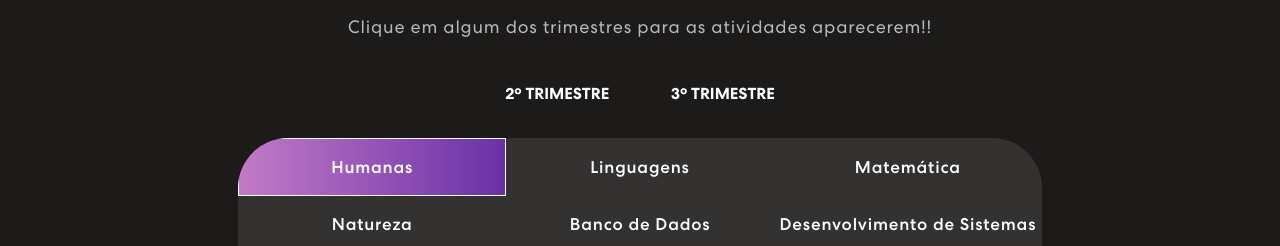
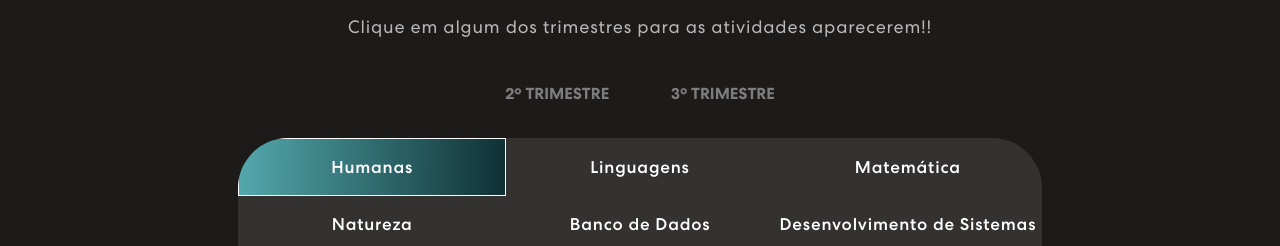
Before and after one commit to laraDrews/PortfolioMassa, a React (Create React App) app: page / in a window 1280 px wide. Shown: the part 1431-1677 px from the top of the page. Built offline with nearby package versions, Linux system fonts and the light colour scheme.

Commit message:
aaaaaaaaa

```diff
--- a/src/App.css
+++ b/src/App.css
@@ -1,4 +1,4 @@
-/************ Custom Font ************/
+/*Fontes*/
 @font-face {
 	font-family: Centra;
 	src: url('./assets/font/CentraNo2-Bold.ttf');
@@ -15,7 +15,7 @@
 	font-weight: 400;
 }
 
-/************ Default Css ************/
+/*Css*/
 * {
   margin: 0;
   padding: 0;
@@ -81,7 +81,7 @@ p.success {
 p.danger {
 	color: red;
 }
-/************ Navbar Css ************/
+/*Navbar Css */
 nav.navbar {
   padding: 18px 0;
   position: fixed;
@@ -234,7 +234,7 @@ nav.navbar .navbar-toggler[aria-expanded="true"] .navbar-toggler-icon {
 	border-color: transparent;
 }
 
-/************ Banner Css ************/
+/*Banner Css */
 .banner {
   margin-top: 0;
   padding: 260px 0 100px 0;
@@ -304,7 +304,7 @@ nav.navbar .navbar-toggler[aria-expanded="true"] .navbar-toggler-icon {
   border-right: 0.08em solid #666;
 }
 
-/************ Skills Css ************/
+/*Skills Css */
 .skill {
   padding: 0 0 50px 0;
   position: relative;
@@ -345,7 +345,7 @@ nav.navbar .navbar-toggler[aria-expanded="true"] .navbar-toggler-icon {
   z-index: -4;
 }
 
-/************ Projects Css ************/
+/*Projects Css */
 .project {
   padding: 80px 0;
   position: relative;
@@ -394,7 +394,7 @@ nav.navbar .navbar-toggler[aria-expanded="true"] .navbar-toggler-icon {
     position: absolute;
     width: 0;
     height: 100%;
-    background: linear-gradient(90.21deg, #c87fc9 -5.91%, #5f28a3 111.58%);
+    background: linear-gradient(90.21deg, #57afb3 -5.91%, #072328 111.58%);
     top: 0;
     left: 0;
     z-index: -1;
@@ -426,7 +426,7 @@ nav.navbar .navbar-toggler[aria-expanded="true"] .navbar-toggler-icon {
 }
 .proj-imgbx::before {
   content: "";
-  background: linear-gradient(90.21deg, #d8a6d8 -5.91%, #3b1965 111.58%);
+  background: linear-gradient(90.21deg, #57afb3 -5.91%, #02191d 111.58%);
   opacity: 0.85;
   position: absolute;
   width: 100%;
@@ -476,11 +476,11 @@ nav.navbar .navbar-toggler[aria-expanded="true"] .navbar-toggler-icon {
 /* Container dos botões de trimestre */
 .trimestre-buttons-container {
   display: flex;
-  justify-content: center;  /* Alinha os botões ao centro horizontalmente */
-  align-items: center;      /* Alinha os botões verticalmente no centro */
-  gap: 10px;                /* Espaçamento entre os botões */
-  margin-bottom: 20px;      /* Espaçamento inferior */
-  width: 100%;              /* Certifique-se de que o container ocupe 100% da largura */
+  justify-content: center;
+  align-items: center;
+  gap: 10px;
+  margin-bottom: 20px;
+  width: 100%;
 }
 
 /* Estilo dos botões de trimestre */
@@ -490,12 +490,12 @@ nav.navbar .navbar-toggler[aria-expanded="true"] .navbar-toggler-icon {
   font-size: 16px;
   font-weight: 600;
   text-transform: uppercase;
-  border: 2px solid transparent; /* Inicialmente, sem borda visível */
-  color: #fff;
+  border: 2px solid transparent;
+  color: #7d7d7d;
   background: transparent;
   cursor: pointer;
-  overflow: hidden; /* Garante que o gradiente não ultrapasse os limites do botão */
-  border-radius: 30px; /* Bordas bem arredondadas */
+  overflow: hidden;
+  border-radius: 30px;
   transition: color 0.3s ease, border-color 0.3s ease, width 0.3s ease;
 }
 
@@ -505,7 +505,7 @@ nav.navbar .navbar-toggler[aria-expanded="true"] .navbar-toggler-icon {
   position: absolute;
   width: 0;
   height: 100%;
-  background: linear-gradient(90.21deg, #c87fc9 -5.91%, #5f28a3 111.58%);
+  background: linear-gradient(90.21deg, #57afb3 -5.91%, #072328 111.58%);
   top: 0;
   left: 0;
   z-index: -1;
@@ -515,13 +515,13 @@ nav.navbar .navbar-toggler[aria-expanded="true"] .navbar-toggler-icon {
 /* Estilo ativo do botão (quando o trimestre estiver selecionado) */
 .trimestre.active {
   color: #fff;
-  border-color: #c87fc9; /* Cor da borda quando ativo */
+  border-color: #104048; /* Cor da borda quando ativo */
 }
 
 /* Efeito ao passar o mouse sobre o botão */
 .trimestre:hover {
   color: #fff;
-  border-color: #c87fc9; /* Cor da borda ao passar o mouse */
+  border-color: #104048; /* Cor da borda ao passar o mouse */
 }
 
 .trimestre:hover::before {
@@ -531,13 +531,13 @@ nav.navbar .navbar-toggler[aria-expanded="true"] .navbar-toggler-icon {
 /* Efeito de foco no botão */
 .trimestre:focus {
   outline: none; /* Remove o contorno padrão */
-  box-shadow: 0 0 10px rgba(29, 53, 87, 0.6); /* Adiciona sombra suave quando o botão é clicado ou selecionado */
+  box-shadow: 0 0 10px rgba(29, 53, 87, 0.6); /* Adiciona sombra quando o botão é clicado*/
 }
 
 
-/************ Projects Css ************/
+/*Projects Css*/
 .contact {
-  background: linear-gradient(90.21deg, #AA367C -5.91%, #4A2FBD 111.58%);
+  background: linear-gradient(90.21deg, #57afb3 -5.91%, #072328 111.58%);
   padding: 60px 0 200px 0;
 }
 .contact img {
```
